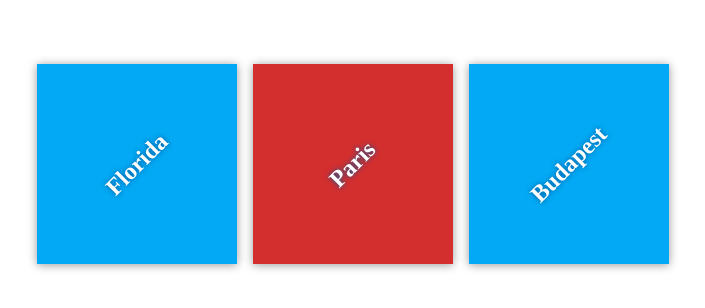
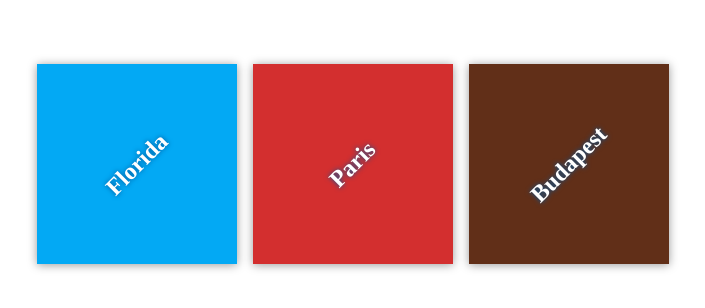
Before and after one commit to molyember/my-travel-plans, a plain HTML site: page index.html in a window 1280 px wide. Shown: the part 236-544 px from the top of the page, without its empty margins (287-992 px from the left). Drawn offline with Linux system fonts and the light colour scheme.

Commit message:
Add color to Budapest

```diff
--- a/app.css
+++ b/app.css
@@ -53,3 +53,7 @@ h2 {
 #paris {
   background-color: #d32f2f;
 }
+
+#budapest {
+  background-color: #612f18;
+}
```
